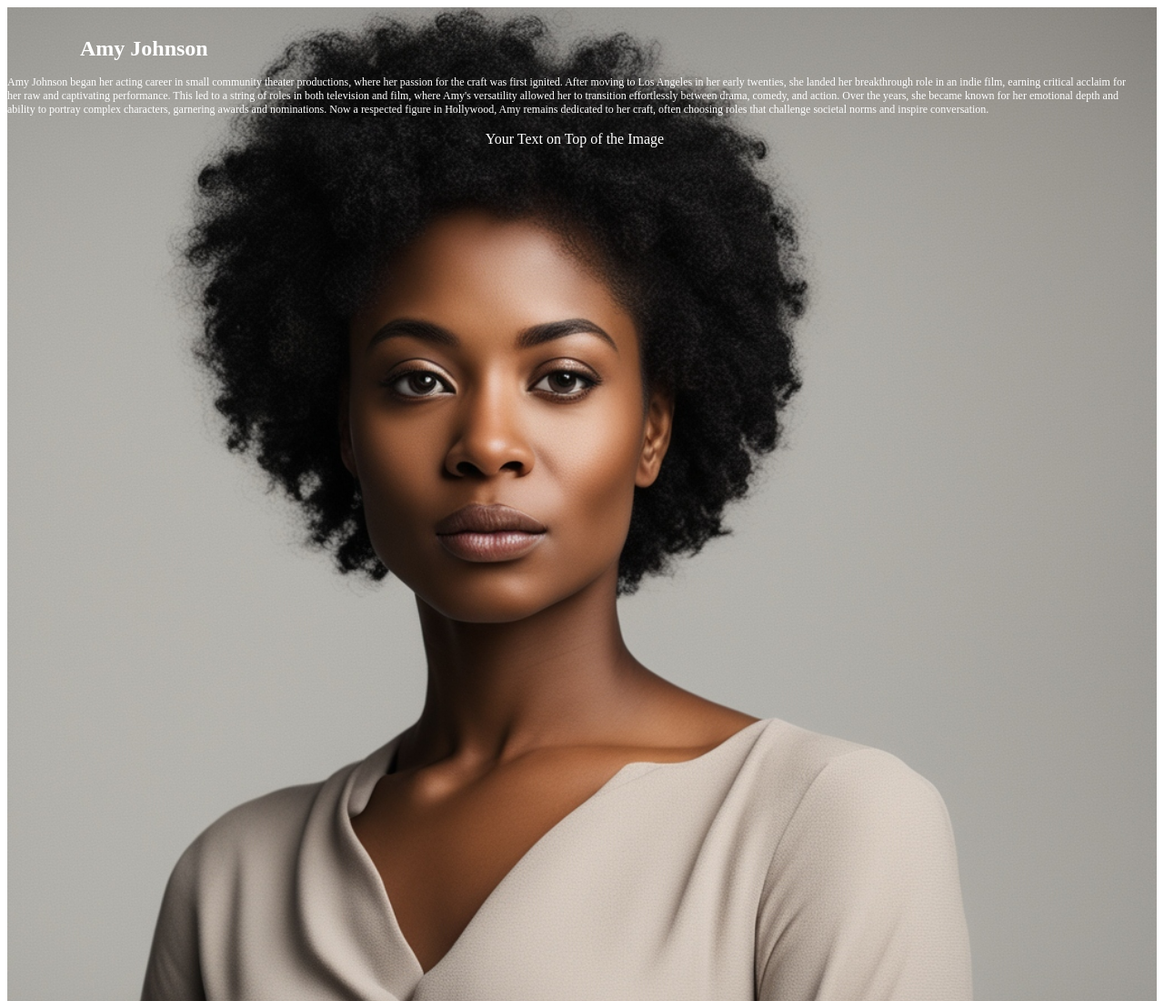
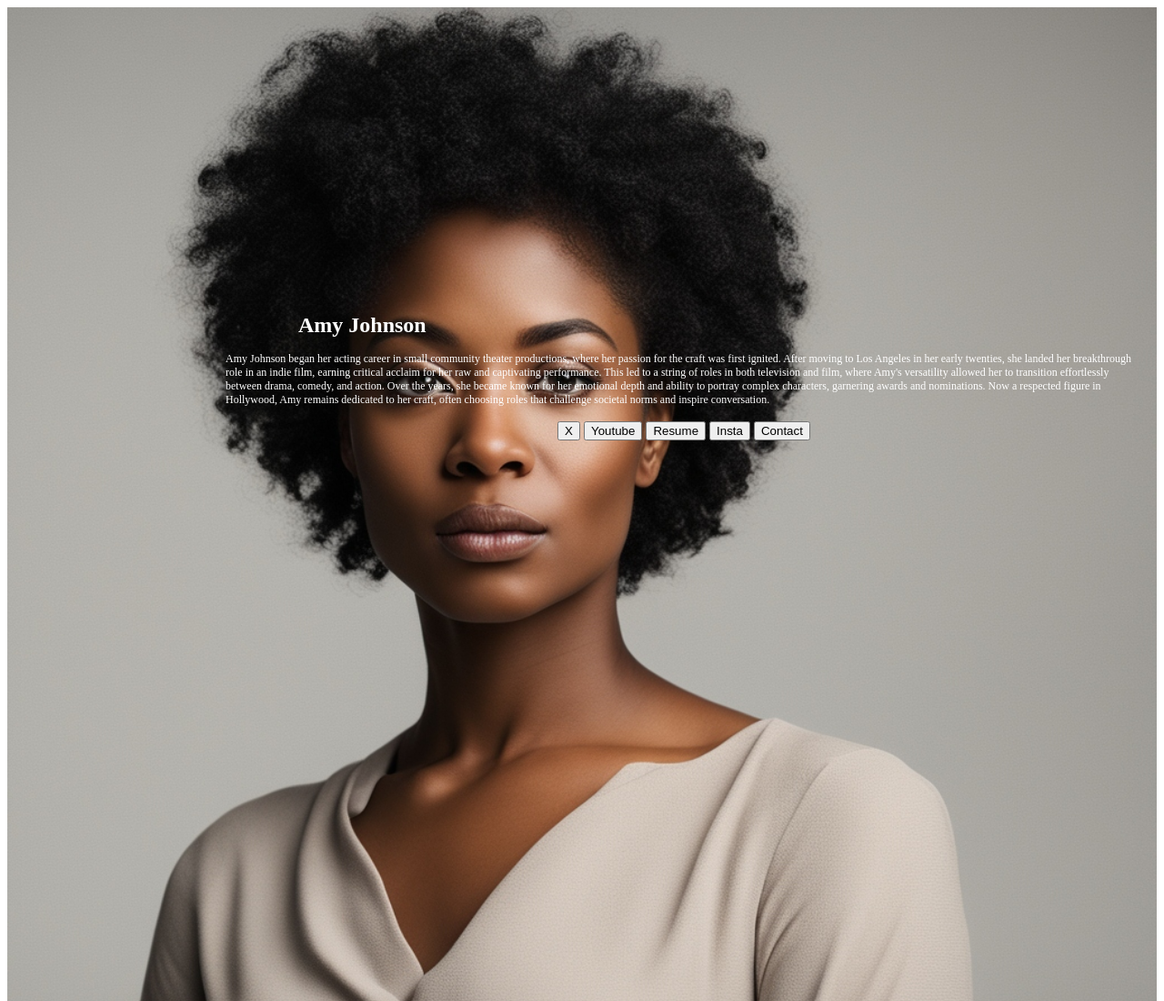
Before and after one commit to ParkerVetter1/WebsiteExampleProject, a plain HTML site: page index.html in a window 1280 px wide. Shown: the top 1100 px of the page at 91% size. Drawn offline with Linux system fonts and the light colour scheme.

Commit message:
Added new buttons no functionality since they are based on preference on the individual person

```diff
--- a/index.html
+++ b/index.html
@@ -9,9 +9,9 @@
     <div>
         <div class="image-container">
             <img src="person.jpg" alt="Actors Image">
-            <div style="position: absolute; top:1rem; right:1rem">
+            <div style="position: absolute; top:20rem; right:1rem; padding-left: 15rem;">
                 <div class="text-main" style="margin-top: 1rem; margin-left: 5rem;">Amy Johnson</div>
-                <div style="margin-top: 1rem">
+                <div style="margin-top: 1rem;">
                     <p class="text-paragraph">Amy Johnson began her acting career in small community theater
                         productions, where her passion for the craft was first ignited.
                         After moving to Los Angeles in her early twenties, she landed her
@@ -25,7 +25,23 @@
                         roles that challenge societal norms and inspire conversation.
                     </p>
                 </div>
-                <div class="text" style="margin-top: 1rem">Your Text on Top of the Image</div>
+                <div class="text" style="margin-top: 1rem">
+                    <button class="custom-button">
+                        X
+                    </button>
+                    <button class="custom-button">
+                        Youtube
+                    </button>
+                    <button class="custom-button">
+                        Resume
+                    </button>
+                    <button class="custom-button">
+                        Insta
+                    </button>
+                    <button class="custom-button">
+                        Contact
+                    </button>
+                </div>
             </div>
         </div>
     </div>
```
